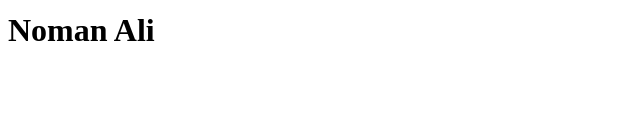
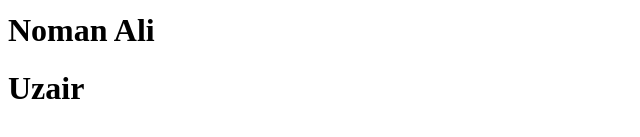
Before and after one commit to FaranGKR/software-version-control-system, a plain HTML site: page frontend/index.html in a window 1280 px wide. Shown: the part 185-322 px from the top of the page, without its empty margins (0-640 px from the left). Drawn offline with Linux system fonts and the light colour scheme.

Commit message:
Uzair: New header added

```diff
--- a/frontend/index.html
+++ b/frontend/index.html
@@ -10,5 +10,7 @@
     <h1>FO FARAN</h1>
     <h1>Abdullah</h1>
     <h1>Noman Ali</h1>
+    <h1>Uzair</h1>
+
 </body>
 </html>
```
